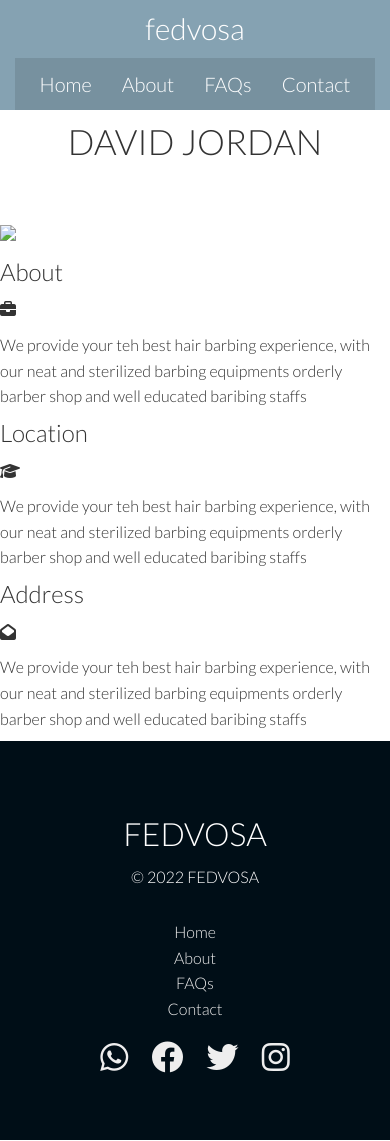
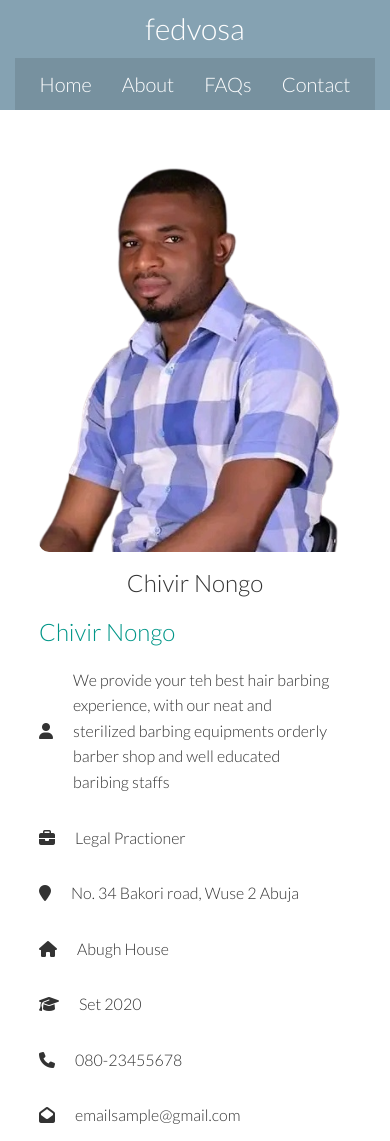
Before and after one commit to agordavidt/Web_template, a plain HTML site: page old-school-association/profile.html in a window 390 px wide. Shown: the top 1141 px of the page. Drawn offline with Linux system fonts and the light colour scheme.

Commit message:
profile page created

```diff
--- a/old-school-association/mystyle.css
+++ b/old-school-association/mystyle.css
@@ -576,11 +576,6 @@ input[type="checkbox"]{
         background-color: var(--light-color);
         color: var(--primary-color);
     }
-
-
-
-
-
     /*---projects page styling---*/
     #projects{
         width: 100%;
@@ -803,27 +798,108 @@ input[type="checkbox"]{
     margin: 2em 0;
 }
 
-/*--Member contact Page--*/
-#contact{
+/** Profile Page ***/
+
+/*--profiles Page--*/
+#profile{
     width: 100%;
-    padding: 70px 0;
+    padding: 40px 0;
 }
 .title_text{
     text-align: center;
-    padding-bottom: 50px;
+    padding-bottom: 70px;
 }
+.title_text p{
+    margin: auto;
+    font-size: 20px;
+    color: #009688;
+    font-weight: bold;
+    text-transform: uppercase;
+    position: relative;
+    z-index: 1;
+    display: inline-block;
+}
+.title_text p::after{
+    content: '';
+    width: 50px;
+    height: 35px;
+    background: linear-gradient(#019587,#fff);
+    position: absolute;
+    top: -20px;
+    left: 0;
+    z-index: -1;
+    transform: rotate(10deg);
+    border-top-left-radius: 35px;
+    border-bottom-right-radius: 35px;
 
+}
 .title_text h1{
     font-size: 50px;
     text-transform: capitalize;
 }
+.profile-box{
+    width: 80%;
+    margin: auto;
+    display: flex;
+    flex-wrap: wrap;
+    align-items: center;
+    text-align: center;
 
-
+}
+.profiles{
+    flex-basis: 50%;
+}
+.profiles-img{
+    flex-basis: 50%;
+    margin: auto;
+}
+.profiles-img img{
+    width: 70%;
+    border-radius: 10px;
+}
+.profiles h1{
+    text-align: left;
+    margin-bottom: 10px;
+    font-weight: 100;
+    color: #009688;
+}
+.profiles-desc{
+    display: flex;
+    align-items: center;
+    margin-bottom: 10px;
+}
+.profiles-icon img{
+    width: 50px;
+    height: 50px;
+    font-size: 30px;
+    line-height: 50px;
+    border-radius: 8px;
+    color: #009688;
+    border: 1px solid #009688;
+}
+.profiles-text p{
+    padding: 0 20px;
+    text-align: initial;
+}
 
 @media screen and (max-width: 770px){
     .title_text h1{
         font-size: 35px;
     }
+    .profiles{
+        flex-basis: 100%;
+    }
+    .profiles-img{
+        flex-basis: 100%;
+    }
+    .profiles-img img{
+        width: 100%;
+
+    }
+}
+
+
+@media screen and (max-width: 770px){
 
     .contact_container {
         width: 100%;
--- a/old-school-association/profile.html
+++ b/old-school-association/profile.html
@@ -31,38 +31,57 @@
 
     <!--Profile Section-->
 <section id="profile">
-    <div class="title_text">
-         <h1>DAVID JORDAN</h1>
-    </div>
+
     <div class="profile-box">
         <div class="profiles-img">
-            <img src="images/ddavid.png">
+            <img src="images/president.png">
+            <h1>Chivir Nongo</h1>
         </div>
         <div class="profiles">
-            <h1>About</h1>
+            <h1>Chivir Nongo</h1>
             <div class="profiles-desc">
-                <div class="profiles-icon"><i class="fas fa-briefcase fa-1x"></i></div>
+                <div class="profiles-icon"><i class="fas fa-user fa-1x"></i></div>
                 <div class="profiles-text">
                     <p>We provide your teh best hair barbing experience, with our neat and sterilized barbing equipments
                         orderly barber shop and well educated baribing staffs </p>
                 </div>
             </div>
-            <h1>Location</h1>
+
+            <div class="profiles-desc">
+                <div class="profiles-icon"><i class="fas fa-briefcase fa-1x"></i></div>
+                <div class="profiles-text">
+                    <p>Legal Practioner </p>
+                </div>
+            </div>
+            <div class="profiles-desc">
+                <div class="profiles-icon"><i class="fas fa-map-marker fa-1x"></i></div>
+                <div class="profiles-text">
+                    <p>No. 34 Bakori road, Wuse 2 Abuja </p>
+                </div>
+            </div>
+            <div class="profiles-desc">
+                <div class="profiles-icon"><i class="fas fa-home fa-1x"></i></div>
+                <div class="profiles-text">
+                    <p>Abugh House</p>
+                </div>
+            </div>
             <div class="profiles-desc">
                 <div class="profiles-icon"><i class="fas fa-mortar-board fa-1x"></i></div>
                 <div class="profiles-text">
-                    <p>We provide your teh best hair barbing experience, with our neat and sterilized barbing equipments
-                        orderly barber shop and well educated baribing staffs </p>
+                    <p>Set 2020</p>
                 </div>
             </div>
-            <h1>Address</h1>
+            <div class="profiles-desc">
+                <div class="profiles-icon"><i class="fas fa-phone fa-1x"></i></div>
+                <div class="profiles-text">
+                    <p>080-23455678 </p>
+                </div>
+            </div>
             <div class="profiles-desc">
                 <div class="profiles-icon"><i class="fas fa-envelope-open fa-1x"></i></div>
                 <div class="profiles-text">
-                    <p>We provide your teh best hair barbing experience, with our neat and sterilized barbing equipments
-                        orderly barber shop and well educated baribing staffs </p>
+                    <p>emailsample@gmail.com </p>
                 </div>
-
 
 
             </div>
```
